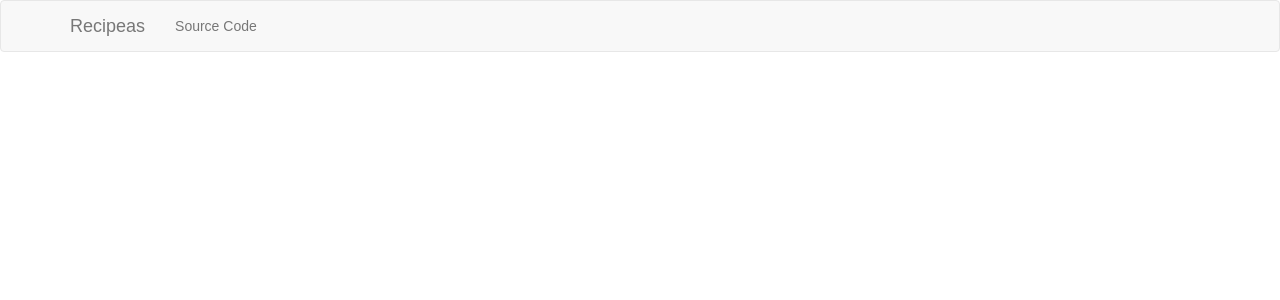
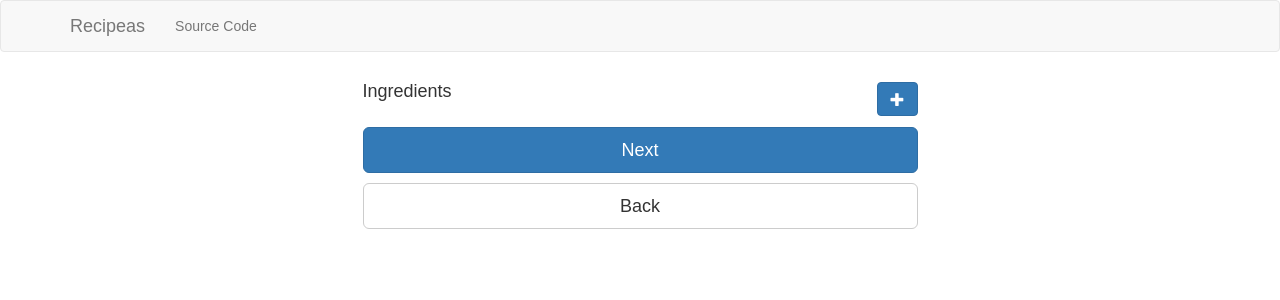
Before and after one commit to phuchle/recipeas, a React (Create React App) app: page /modify-ingredients in a window 1280 px wide. Shown: the top 300 px of the page. Built offline with nearby package versions, Linux system fonts and the light colour scheme.

Commit message:
Change route names to 'modify-title' and 'modify-ingredients' instead of 'add-recipe' and 'add-ingredients' so they are more descriptive when used in adding and editing.

```diff
--- a/src/components/IngredientDetails.js
+++ b/src/components/IngredientDetails.js
@@ -68,7 +68,7 @@ class IngredientDetails extends Component {
           <h4>Micronutrients</h4>
           {this.makeMicronutrientsList()}
         </ListGroup>
-      <Link to="/add-ingredients">
+      <Link to="/modify-ingredients">
         <Button
           bsSize="large"
           bsStyle="primary"
--- a/src/components/Main.js
+++ b/src/components/Main.js
@@ -16,7 +16,7 @@ const Main = (props) => {
           <Switch>
             <Route exact path="/" component={RecipesList} />
 
-            <Route path="/add-recipe" render={() => (
+            <Route path="/modify-title" render={() => (
               <ModifyTitle
                 nextButton={true}
                 nextButtonStyle={{
@@ -26,7 +26,7 @@ const Main = (props) => {
               />
             )} />
 
-            <Route path="/add-ingredients" render={() => (
+            <Route path="/modify-ingredients" render={() => (
               <ModifyIngredients
                 nextButton={true}
                 plusButton={true}
--- a/src/components/ModifyIngredients.js
+++ b/src/components/ModifyIngredients.js
@@ -30,7 +30,7 @@ class ModifyIngredients extends Component {
               Next
             </Button>
           </Link>
-          <Link to="/add-recipe">
+          <Link to="/modify-title">
             <Button bsSize="large" block>Back</Button>
           </Link>
         </Pager>
--- a/src/components/ModifyTitle.js
+++ b/src/components/ModifyTitle.js
@@ -45,7 +45,7 @@ class ModifyTitle extends Component {
     return this.props.nextButton ?
       (
         <div>
-          <Link to="/add-ingredients">
+          <Link to="/modify-ingredients">
             <Button
               bsSize="large"
               bsStyle="primary"
--- a/src/components/ReviewRecipe.js
+++ b/src/components/ReviewRecipe.js
@@ -32,7 +32,7 @@ const ReviewRecipe = (props) => {
           Submit
         </Button>
       </Link>
-      <Link to="/add-ingredients">
+      <Link to="/modify-ingredients">
         <Button bsSize="large" block>Back</Button>
       </Link>
     </div>
--- a/src/components/SearchIngredient.js
+++ b/src/components/SearchIngredient.js
@@ -80,7 +80,7 @@ class SearchIngredient extends Component {
           </InputGroup>
         </form>
 
-        <Link to="/add-ingredients">
+        <Link to="/modify-ingredients">
           <Button
             bsSize="large"
             block
--- a/src/containers/RecipesList.js
+++ b/src/containers/RecipesList.js
@@ -55,7 +55,7 @@ export class RecipesList extends Component {
         <span>
           <h1>
             Recipes
-            <Link to="/add-recipe">
+            <Link to="/modify-title">
               <PlusButton className="pull-right"/>
             </Link>
           </h1>
```
